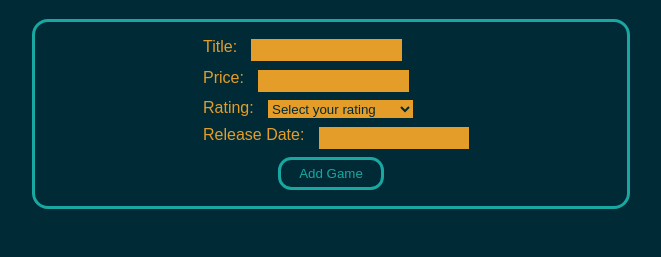
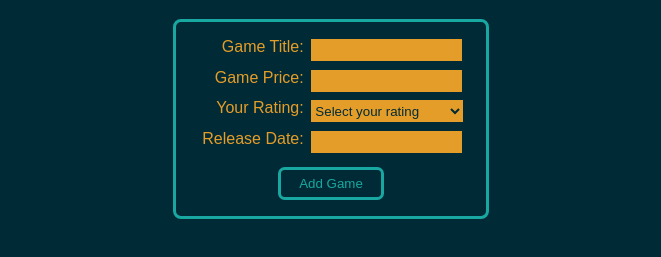
Before and after one commit to theZalmanian/Fall2022-CPW204-FormWithCustomClass, a plain HTML site: page index.html in a window 1280 px wide. Shown: the part 61-318 px from the top of the page, without its empty margins (309-970 px from the left). Drawn offline with Linux system fonts and the light colour scheme.

Commit message:
- CSS updates

```diff
--- a/index.html
+++ b/index.html
@@ -15,15 +15,15 @@
     </div>
     <div id="add-game-form">
         <form>
-            <label for="title">Title:</label>
+            <label for="title">Game Title:</label>
             <input id="title" type="text">
             <br>
 
-            <label for="price">Price:</label>
+            <label for="price">Game Price:</label>
             <input id="price" type="text">
             <br>
 
-            <label for="rating">Rating:</label>
+            <label for="rating">Your Rating:</label>
             <select id="rating">
                 <option value="">Select your rating</option>
                 <option value="5">5 Stars</option>
@@ -37,7 +37,6 @@
             <label for="release-date">Release Date:</label>
             <input id="release-date" type="text">
 
-            <br>
             <input id="add-game" type="button" value="Add Game">
         </form>
     </div>
--- a/js/main.js
+++ b/js/main.js
@@ -25,7 +25,7 @@ function allDataValid() {
         allDataValid = false;
     }
     if (isInputEmpty("rating")) {
-        displayError("Your rating for the game is required!");
+        displayError("Your Rating is required!");
         allDataValid = false;
     }
     if (!isValidDate("release-date")) {
--- a/styles/main.css
+++ b/styles/main.css
@@ -1,13 +1,14 @@
 /* Styling the page w/ CSS */
 :root {
-    --primaryColor: #e59d29;
-    --secondaryColor: #18a8a1;
-    --backgroundColor: #002b36;
+    --colorPrimary:    #e59d29;
+    --colorSecondary:  #18a8a1;
+    --colorAccent:     #e54f29;
+    --colorBackground: #002b36;
 }
 
 body {
-    background: var(--backgroundColor);
-    color: var(--primaryColor);
+    background: var(--colorBackground);
+    color: var(--colorPrimary);
 }
 
 body, input[type="text"], input[type="button"] {
@@ -18,49 +19,49 @@ h1 {
     text-align: center;
 }
 
-#add-game-form {
-    width: 36em;
-    padding: 1em .5em;
-    color: var(--primaryColor);
-    border: 3px solid var(--secondaryColor);
+#display-errors, #add-game-form, input[type="button"],
+#display-games, .game-container {
+    margin: auto;
+    border-radius: .5em;
 }
 
-#display-games {
-    width: 42em;
-    padding: 1em .5em;
+#display-errors {
+    width: fit-content;
 }
 
-.game-container {
-    float: left;
-    text-align: left;
-    margin: 0 .5em .5em 0;
-    padding: .5em;
-    border: 2px solid var(--primaryColor);
-    border-radius: 1em;
+#error-list {
+    padding-left: 1em;
+    list-style-type: square;
+    color: var(--colorAccent);
 }
 
-.game-info {
-    color: var(--primaryColor);
-}
-
-#add-game-form, input[type="button"], #display-games {
-    margin: 0 auto;
-    border-radius: 1em;
+#add-game-form {
+    width: fit-content;
+    padding: 1em 1em;
+    border: 3px solid var(--colorSecondary);
 }
 
 label {
-	float: left;
-    margin-left: 10em;
+    float: left;
+    width: 7em;
     text-align: right;
 }
 
 input[type="text"], select {
+    margin: 0 .5em .5em;
+    background: var(--colorPrimary);
+    color: var(--colorBackground);
+    border: 1px solid var(--colorBackground);
+}
+
+input[type="text"] {
     width: 11em;
     height: 1.5em;
-    margin: 0 .5em .5em 1em;
-    background: var(--primaryColor);
-    color: var(--backgroundColor);
-    border: 1px solid var(--backgroundColor);
+}
+
+select {
+    width: 11.5em;
+    height: 1.8em;
 }
 
 select:hover {
@@ -70,15 +71,32 @@ select:hover {
 input[type="button"] {
     width: 8em;
     height: 2.5em;
+    margin-top: .5em;
     display: block;
     background: none;
-    transition: all .2s;
-    color: var(--secondaryColor);
-    border: 3px solid var(--secondaryColor);
+    color: var(--colorSecondary);
+    border: 3px solid var(--colorSecondary);
 }
 
 input[type="button"]:hover {
     cursor: pointer;
-    background: var(--secondaryColor);
-    color: var(--backgroundColor);
+    transition: all .5s;
+    background: var(--colorSecondary);
+    color: var(--colorBackground);
 }
+
+#display-games {
+    width: 52%;
+    padding: 1em .5em;
+}
+
+.game-container {
+    float: left;
+    padding: .5em;
+    margin: .5em;
+    border: 2px solid var(--colorSecondary);
+}
+
+.game-info {
+    color: var(--colorPrimary);
+}
```
Also changed, not shown: 1 other file.
